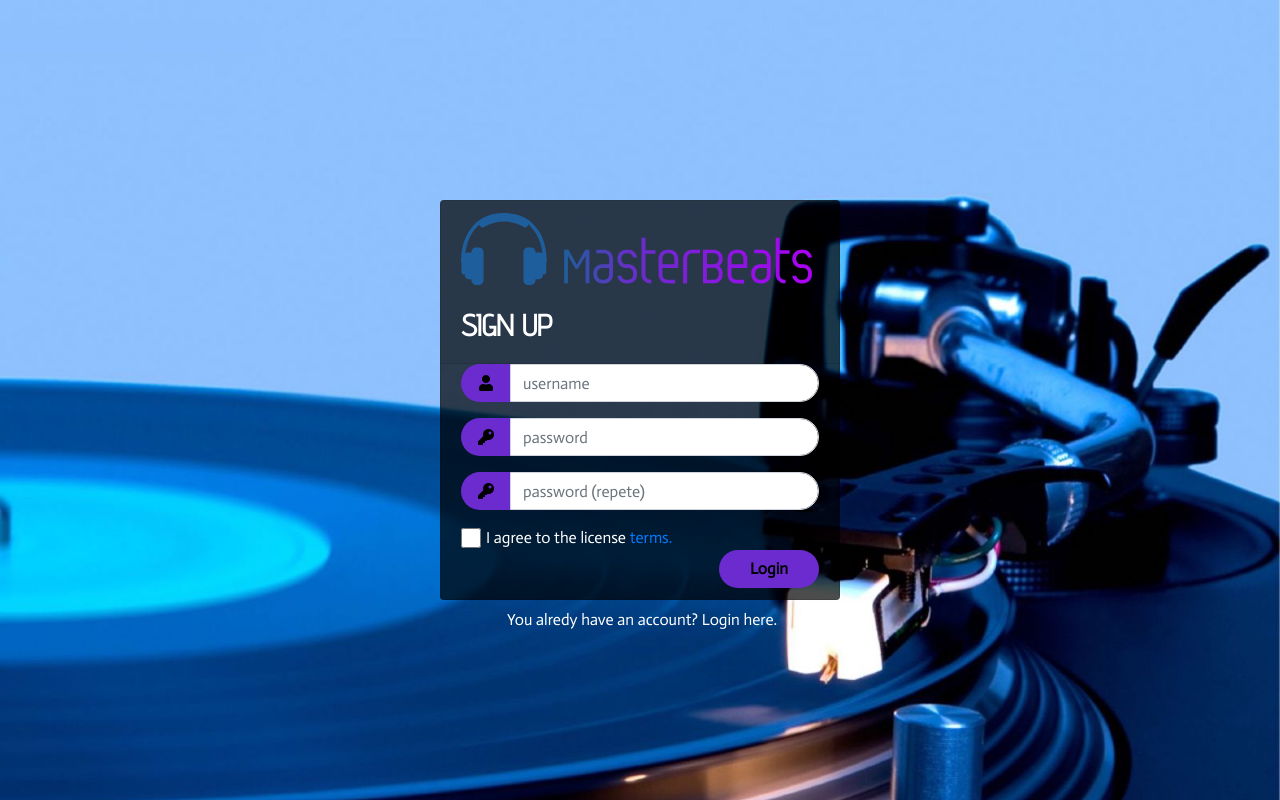
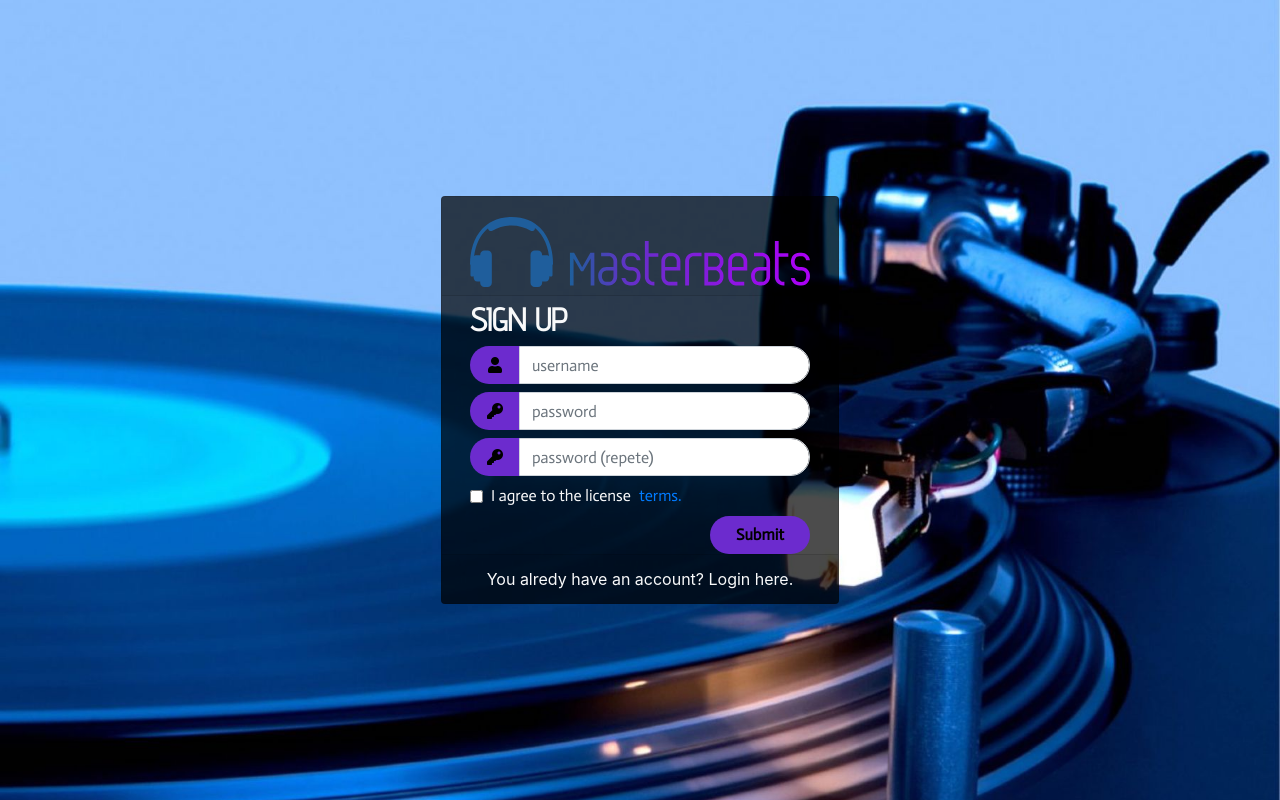
Before and after one commit to marc4emp/MasterBeats, a website: page pages/signUp.html in a window 1280 px wide. Drawn offline with nearby package versions, Linux system fonts and the light colour scheme.

Commit message:
Sign In and Up

```diff
--- a/css/signIn.css
+++ /dev/null
@@ -1,99 +0,0 @@
-html,body{
-    background: url('/img/signIn/audio-blur-close-up-164745.jpg');
-    background-size: cover;
-    background-repeat: no-repeat;
-    height: 100%;
-    font-family: Actor, sans-serif;
-    }
-
-
-    .container{
-    height: 100%;
-    align-content: center;
-    }
-
-    .card{
-    height: 370px;
-    margin-top: auto;
-    margin-bottom: auto;
-    width: 400px;
-    background-color: rgba(0,0,0,0.7) !important;
-    }
-
-    .social_icon span{
-    font-size: 60px;
-    margin-left: 10px;
-    color: #1f5e9c;
-    }
-
-    .social_icon span:hover{
-    color: white;
-    cursor: pointer;
-    }
-
-    .card-header h1{
-    color: white;
-    font-family: 'Advent Pro', sans-serif;
-    font-size:30px;
-    font-weight: bold;
-    margin-top: 22px;
-    margin-bottom: -8;
-    }
-
-    .redondoIz {
-        border-top-left-radius: 25px;
-        border-bottom-left-radius: 25px;
-        justify-content: center;
-    }
-
-    .redondoDer {
-        border-top-right-radius: 25px;
-        border-bottom-right-radius: 25px;
-    }
-
-
-    .input-group-prepend span{
-    width: 50px;
-    background-color: #1f5e9c;
-    color: black;
-    border:0 !important;
-    }
-
-    input:focus{
-    outline: 0 0 0 0  !important;
-    box-shadow: 0 0 0 0 !important;
-
-    }
-
-    .remember{
-    color: white;
-    }
-
-    .remember input
-    {
-    width: 20px;
-    height: 20px;
-    margin-left: 15px;
-    margin-right: 5px;
-    }
-
-    .login_btn{
-    color: black;
-    background-color: #1f5e9c;
-    width: 100px;
-
-    font-weight: bold;
-    }
-
-    .login_btn:hover{
-    color: black;
-    background-color: white;
-    }
-
-    .links{
-    color: white;
-    }
-
-    .links a{
-    margin-left: 4px;
-    }
--- a/css/signUp.css
+++ /dev/null
@@ -1,92 +0,0 @@
-html,body{
-    background: url('/img/signUp/singUp.jpg');
-    background-size: cover;
-    background-repeat: no-repeat;
-    height: 100%;
-    font-family: Actor, sans-serif;
-    }
-
-    .container{
-    height: 100%;
-    align-content: center;
-    }
-
-    .card{
-    height: 370px;
-    margin-top: auto;
-    margin-bottom: auto;
-    width: 400px;
-    background-color: rgba(0,0,0,0.7) !important;
-    }
-
-    .social_icon span:hover{
-    color: white;
-    cursor: pointer;
-    }
-
-    .card-header h1{
-    color: white;
-    font-family: 'Advent Pro', sans-serif;
-    font-size:30px;
-    font-weight: bold;
-    margin-top: 22px;
-    margin-bottom: -8;
-    }
-
-    .redondoIz {
-        border-top-left-radius: 25px;
-        border-bottom-left-radius: 25px;
-        justify-content: center;
-    }
-
-    .redondoDer {
-        border-top-right-radius: 25px;
-        border-bottom-right-radius: 25px;
-    }
-
-
-    .input-group-prepend span{
-    width: 50px;
-    background-color: #6c2bce;
-    color: black;
-    border:0 !important;
-    }
-
-    input:focus{
-    outline: 0 0 0 0  !important;
-    box-shadow: 0 0 0 0 !important;
-
-    }
-
-    .remember{
-    color: white;
-    }
-
-    .remember input
-    {
-    width: 20px;
-    height: 20px;
-    margin-left: 15px;
-    margin-right: 5px;
-    }
-
-    .login_btn{
-    color: black;
-    background-color: #6c2bce;
-    width: 100px;
-
-    font-weight: bold;
-    }
-
-    .login_btn:hover{
-    color: black;
-    background-color: white;
-    }
-
-    .links{
-    color: white;
-    }
-
-    .links a{
-    margin-left: 4px;
-    }
--- a/css/style.css
+++ b/css/style.css
@@ -8,6 +8,9 @@
     font-family: Actor, sans-serif;
 }
 
+.text-black {
+  color: black;
+}
 
 /* BACKGROUNDS */
 .bg-black {
@@ -20,6 +23,22 @@
 
 .bg-lila {
   background-color: #6c2bce !important;
+}
+
+.bg-azul-hover {
+  background-color: #1f5e9c !important;
+}
+
+.bg-lila-hover {
+  background-color: #6c2bce !important;
+}
+
+.bg-azul-hover:hover {
+  background-color: #f8f9fa !important;
+}
+
+.bg-lila-hover:hover {
+  background-color: #f8f9fa !important;
 }
 
 .bg-t70 {
--- a/pages/signUp.html
+++ b/pages/signUp.html
@@ -2,67 +2,88 @@
 <html lang="es">
 
 <head>
+    <!-- Required meta tags -->
     <meta charset="UTF-8">
-    <meta name="viewport" content="width=device-width, initial-scale=1.0">
+    <meta name="viewport" content="width=device-width, initial-scale=1, shrink-to-fit=no">
     <meta http-equiv="X-UA-Compatible" content="ie=edge">
-    <title>Master Beats</title>
 
+    <!-- Bootstrap CSS -->
     <link rel="stylesheet" href="https://stackpath.bootstrapcdn.com/bootstrap/4.3.1/css/bootstrap.min.css"
         integrity="sha384-ggOyR0iXCbMQv3Xipma34MD+dH/1fQ784/j6cY/iJTQUOhcWr7x9JvoRxT2MZw1T" crossorigin="anonymous">
+
+    <!-- CSS Propia -->
     <link rel="stylesheet" href="/css/style.css">
-    <link rel="stylesheet" href="/css/signUp.css">
+
+    <!-- Fonts -->
     <link rel="stylesheet" href="https://fonts.googleapis.com/css?family=Actor" />
     <link rel="stylesheet" href="https://fonts.googleapis.com/css?family=Advent+Pro" />
-    <!--Fontawesome CDN-->
-	<link rel="stylesheet" href="https://use.fontawesome.com/releases/v5.3.1/css/all.css" integrity="sha384-mzrmE5qonljUremFsqc01SB46JvROS7bZs3IO2EmfFsd15uHvIt+Y8vEf7N7fWAU" crossorigin="anonymous">
 
+    <!--vector icons and social logos -- Fontawesome CDN-->
+    <link rel="stylesheet" href="https://use.fontawesome.com/releases/v5.3.1/css/all.css"
+        integrity="sha384-mzrmE5qonljUremFsqc01SB46JvROS7bZs3IO2EmfFsd15uHvIt+Y8vEf7N7fWAU" crossorigin="anonymous">
+
+    <title>MasterBeats</title>
 </head>
 
-<body>
+<body class="bg-black">
+    <div class="bg-img vh-100" style="background-image: url('/img/signUp/singUp.jpg');">
 
-    <div class="container">
-        <div class="d-flex justify-content-center h-100">
-            <div class="card" style="height: 400px;">
-                <div class="card-header">
-                    <img src="/img/logoRainBow4.svg" alt="" style="width: 98%;">
-                    <h1>SIGN UP</h1>
-                </div>
-                <div class="card-body pt-0" >
-                    <form>
-                        <div class="input-group form-group">
+        <!-- CARD -->
+        <div class="container">
+            <div class="vh-100 d-flex flex-wrap align-content-center justify-content-center">
+                <div class="card bg-t70">
+
+                    <!-- CARD HEADER -->
+                    <div class="card-header text-light pb-0">
+                        <img src="/img/logoRainBow4.svg" alt="" class="p-2" style="width: 100%;">
+                    </div>
+
+                    <!-- CARD BODY -->
+                    <div class="card-body py-0 text-light font-actor">
+                        <h2 class="font-advent m-0 px-2 pt-1">SIGN UP</h2>
+                        <div class="input-group form-group my-2 px-2 justify-content-center">
                             <div class="input-group-prepend">
-                                <span class="input-group-text redondoIz"><i class="fas fa-user"></i></span>
+                                <span class="input-group-text redondoIz bg-lila"><i class="fas fa-user"></i></span>
                             </div>
                             <input type="text" class="form-control redondoDer" placeholder="username">
+                        </div>
 
-                        </div>
-                        <div class="input-group form-group">
+                        <div class="input-group form-group my-2 px-2 justify-content-center">
                             <div class="input-group-prepend">
-                                <span class="input-group-text redondoIz"><i class="fas fa-key"></i></span>
+                                <span class="input-group-text redondoIz bg-lila"><i class="fas fa-key"></i></span>
                             </div>
                             <input type="password" class="form-control redondoDer" placeholder="password">
                         </div>
-                        <div class="input-group form-group">
+
+                        <div class="input-group form-group my-2 px-2 justify-content-center">
                             <div class="input-group-prepend">
-                                <span class="input-group-text redondoIz"><i class="fas fa-key"></i></span>
+                                <span class="input-group-text redondoIz bg-lila"><i class="fas fa-key"></i></span>
                             </div>
                             <input type="password" class="form-control redondoDer" placeholder="password (repete)">
                         </div>
-                        <div class="row align-items-center remember">
-                            <input type="checkbox"><span>I agree to the license <a href="">terms.</a></span>
+
+                        <div class="row align-items-center remember mx-2">
+                            <input type="checkbox" value="" id="remember">
+                            <label class="mx-2 mb-0" for="remember">I agree to the license</label><a href="">terms.</a>
                         </div>
-                        <div class="form-group ">
-                            <input type="submit" value="Login" class="btn float-right login_btn rounded-pill">
+
+                        <div class="form-group px-2">
+                            <button class="btn float-right rounded-pill px-2 mt-2 bg-lila-hover font-weight-bold text-black"
+                                style="width: 100px;" type="" onclick="logIn()">Submit</button>
                         </div>
-                    </form>
-                </div>
-                <div class="">
-                    <div class="d-flex justify-content-center links">
-                        <a href="/pages/signIn.html" class="text-white">You alredy have an account? Login here.</a>
+                    </div>
+
+                    <!-- CARD FOOTER -->
+                    <div class="card-footer">
+                        <div class="d-flex justify-content-center links">
+                            <a href="/pages/signIn.html" class="text-light">You alredy have an account? Login here.</a>
+                        </div>
                     </div>
                 </div>
             </div>
         </div>
+        <!-- CARD END -->
+
     </div>
 
 
@@ -75,6 +96,12 @@
     <script src="https://stackpath.bootstrapcdn.com/bootstrap/4.3.1/js/bootstrap.min.js"
         integrity="sha384-JjSmVgyd0p3pXB1rRibZUAYoIIy6OrQ6VrjIEaFf/nJGzIxFDsf4x0xIM+B07jRM"
         crossorigin="anonymous"></script>
+
+        <script>
+            function signUp() {
+                window.open("/pages/home.html", "_self")
+            }
+        </script>
 </body>
 
 </html>
```
Also changed, not shown: index.html (+4 -2 lines), pages/signIn.html (+52 -34 lines).
